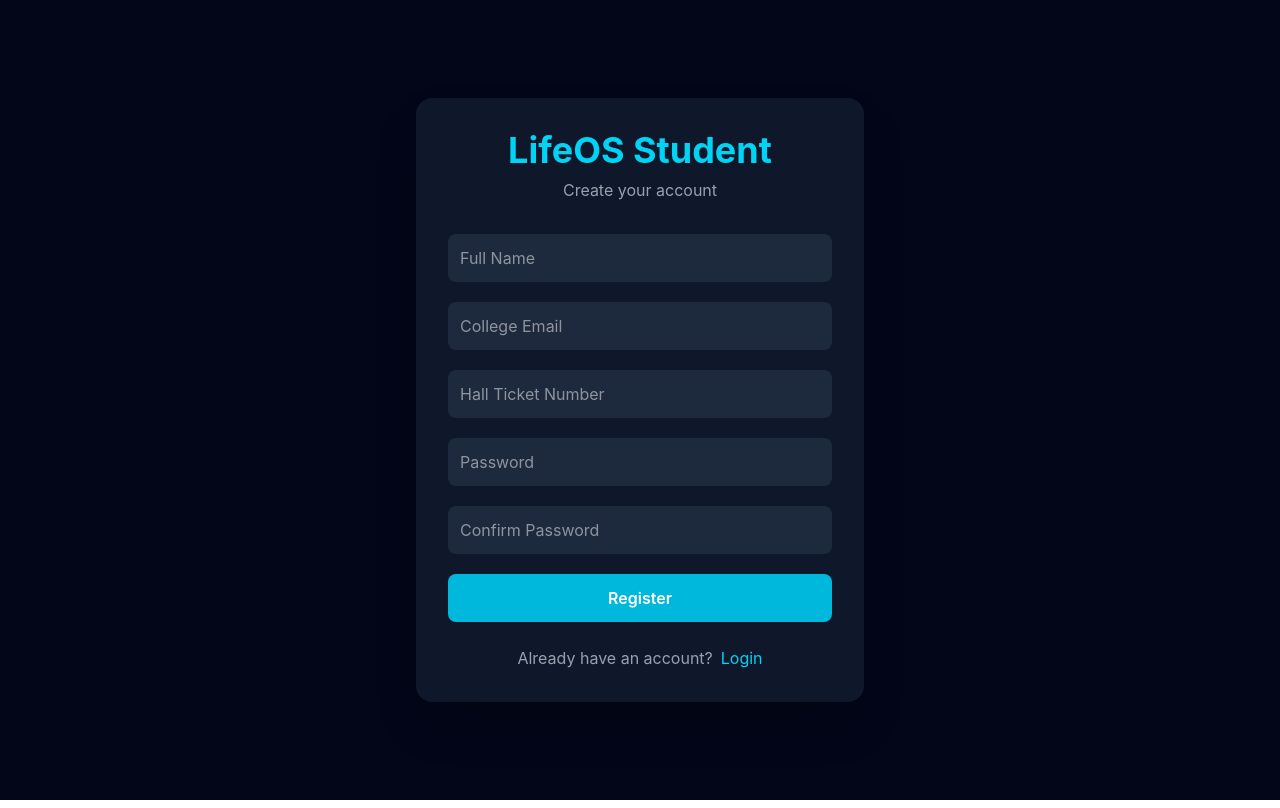
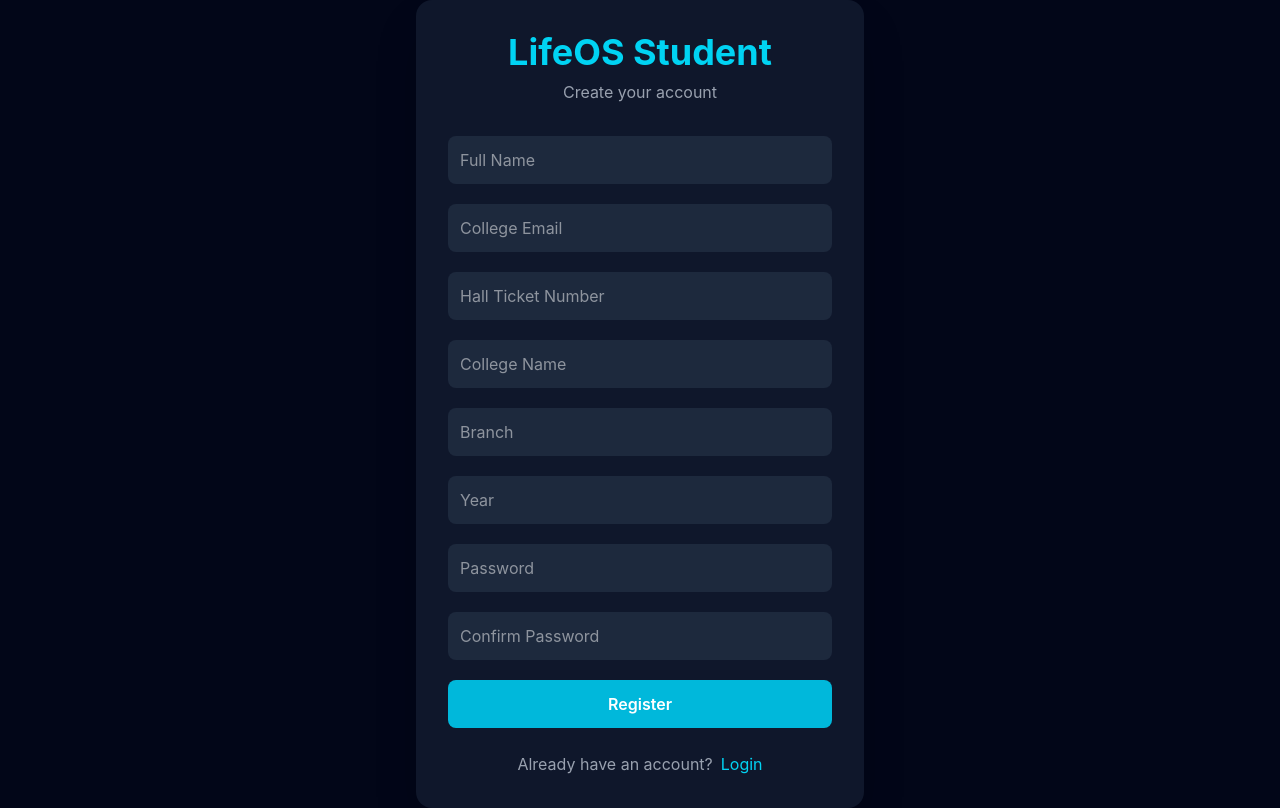
Before and after one commit to SupratikVarun/lifeos-student, a React app in the folder frontend/: page /register in a window 1280 px wide. Built offline with nearby package versions, Linux system fonts and the light colour scheme; no server answers; the HTML template or start-up script is replaced by a standard one.

Commit message:
Register changed

```diff
--- a/frontend/src/pages/auth/Register.jsx
+++ b/frontend/src/pages/auth/Register.jsx
@@ -10,6 +10,9 @@ const Register = () => {
     fullName: "",
     collegeEmail: "",
     hallTicketNumber: "",
+    college: "",
+    branch: "",
+    year: "",
     password: "",
     confirmPassword: ""
 });
@@ -42,6 +45,9 @@ const Register = () => {
     fullName: form.fullName,
     collegeEmail: form.collegeEmail,
     hallTicketNumber: form.hallTicketNumber,
+    college: form.college,
+    branch: form.branch,
+    year: Number(form.year),
     password: form.password
 });
 
@@ -110,6 +116,35 @@ const Register = () => {
                     />
 
                     <input
+    type="text"
+    name="college"
+    placeholder="College Name"
+    value={form.college}
+    onChange={handleChange}
+    className="w-full p-3 rounded-lg bg-slate-800 text-white outline-none"
+/>
+
+<input
+    type="text"
+    name="branch"
+    placeholder="Branch"
+    value={form.branch}
+    onChange={handleChange}
+    className="w-full p-3 rounded-lg bg-slate-800 text-white outline-none"
+/>
+
+<input
+    type="number"
+    name="year"
+    placeholder="Year"
+    min="1"
+    max="4"
+    value={form.year}
+    onChange={handleChange}
+    className="w-full p-3 rounded-lg bg-slate-800 text-white outline-none"
+/>
+
+                    <input
                         type="password"
                         name="password"
                         placeholder="Password"
```
Lines whose indentation alone changed are shown as unchanged.
